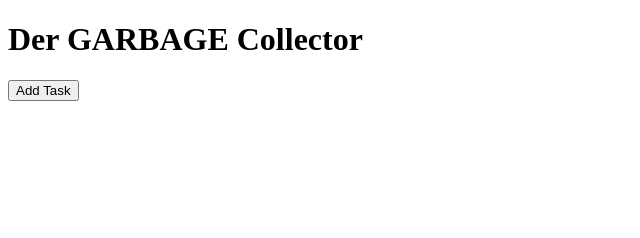
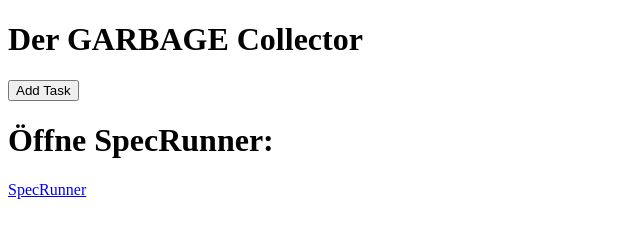
Before and after one commit to Fabio-Jaenecke/Webprojekt, a plain HTML site: page Webprojekt/WebContent/src/index.html in a window 1280 px wide. Shown: the whole page, without its empty margins (0-640 px from the left). Drawn offline with Linux system fonts and the light colour scheme.

Commit message:
Added link to SpecRunner

```diff
--- a/Webprojekt/WebContent/src/index.html
+++ b/Webprojekt/WebContent/src/index.html
@@ -11,5 +11,8 @@
     <button id="addTask">Add Task</button>
     <script src="js/Task.js"></script>
     <script src="js/TaskList.js"></script>
+<body>
+    <h1>Öffne SpecRunner:</h1>
+    <a href="SpecRunner.html">SpecRunner</a>
 </body>
 </html>
```
